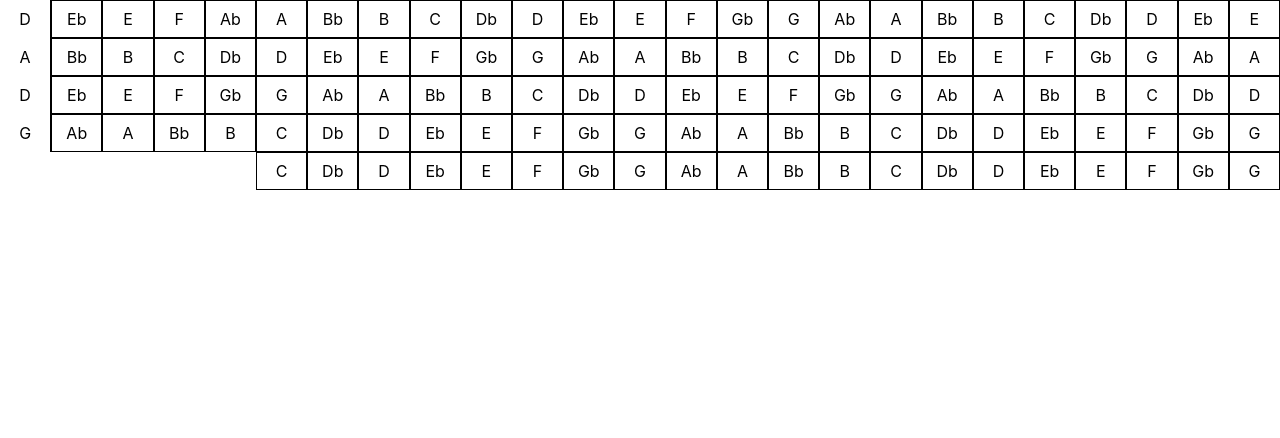
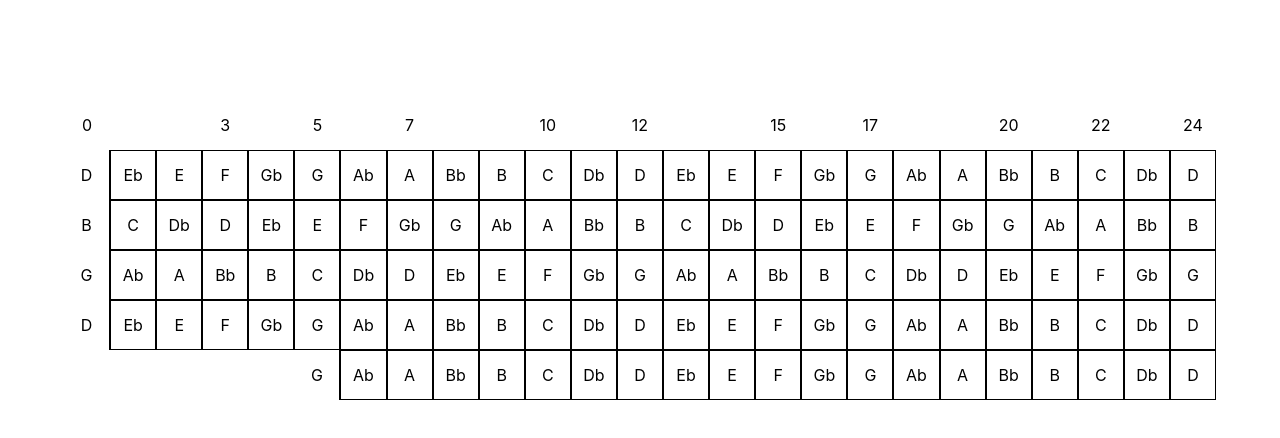
Before and after one commit to jonlemarquand/iknowbanjo, a React (Create React App) app: page / in a window 1280 px wide. Shown: the top 438 px of the page. Built offline with nearby package versions, Linux system fonts and the light colour scheme.

Commit message:
Format banjo grid

```diff
--- a/src/App.js
+++ b/src/App.js
@@ -1,10 +1,14 @@
 import React from 'react';
 import BanjoGrid from './components/BanjoGrid';
 
-const App = () => (
-  <div>
-    <BanjoGrid />
-  </div>
-);
+import './App.scss';
+
+const App = () => {
+  return (
+    <div className="app">
+      <BanjoGrid />
+    </div>
+  );
+};
 
 export default App;
--- a/src/App.scss
+++ b/src/App.scss
@@ -0,0 +1,8 @@
+.app {
+  display: flex;
+  flex-direction: column;
+  justify-content: flex-start;
+  align-items: center;
+  width: 100vw;
+  height: 100vh;
+}
--- a/src/components/BanjoGrid/BanjoGrid.scss
+++ b/src/components/BanjoGrid/BanjoGrid.scss
@@ -2,7 +2,10 @@
   display: grid;
   grid-template-columns: repeat(25, 1fr);
   grid-template-rows: repeat(6, 1fr);
-  max-width: 1300px;
+  max-width: 90%;
+  width: 1400px;
+  height: 300px;
+  margin-top: 100px;
 
   &__square {
     border: 1px solid black;
@@ -16,6 +19,16 @@
       border-top: 0;
       border-bottom: 0;
     }
+
+    &.tab-5.string-5 {
+      border-left: 0;
+      border-top: 0;
+      border-bottom: 0;
+    }
+
+    &.string-0 {
+      border: 0;
+    }
   }
 }
 
@@ -25,8 +38,8 @@
   }
 }
 
-@for $i from 1 through 5 {
+@for $i from 0 through 5 {
   .string-#{$i} {
-    grid-row: $i;
+    grid-row: ($i + 1);
   }
 }
--- a/src/data/AllStrings.js
+++ b/src/data/AllStrings.js
@@ -1,268 +1,66 @@
 const AllStrings = [
   {
-    string: 1,
+    string: 0,
     tabs: [
       {
         tab: '0',
-        noteName: 'D',
+        noteName: '0',
+        noteLiteral: 'D4',
+      },
+      {
+        tab: 3,
+        noteName: '3',
+        noteLiteral: 'F4',
+      },
+      {
+        tab: 5,
+        noteName: '5',
+        noteLiteral: 'G4',
+      },
+      {
+        tab: 7,
+        noteName: '7',
+        noteLiteral: 'A4',
+      },
+      {
+        tab: 10,
+        noteName: '10',
+        noteLiteral: 'C5',
+      },
+      {
+        tab: 12,
+        noteName: '12',
         noteLiteral: 'D5',
       },
       {
-        tab: 1,
-        noteName: 'Eb',
-        noteLiteral: 'Eb5',
+        tab: 15,
+        noteName: '15',
+        noteLiteral: 'F5',
       },
       {
-        tab: 2,
-        noteName: 'E',
-        noteLiteral: 'E5',
-      },
-      {
-        tab: 3,
-        noteName: 'F',
+        tab: 17,
+        noteName: '17',
         noteLiteral: 'G5',
       },
       {
-        tab: 4,
-        noteName: 'Ab',
-        noteLiteral: 'Ab5',
-      },
-      {
-        tab: 5,
-        noteName: 'A',
-        noteLiteral: 'A5',
-      },
-      {
-        tab: 6,
-        noteName: 'Bb',
+        tab: 20,
+        noteName: '20',
         noteLiteral: 'Bb5',
       },
       {
-        tab: 7,
-        noteName: 'B',
-        noteLiteral: 'B5',
-      },
-      {
-        tab: 8,
-        noteName: 'C',
+        tab: 22,
+        noteName: '22',
         noteLiteral: 'C6',
       },
       {
-        tab: 9,
-        noteName: 'Db',
-        noteLiteral: 'Db6',
-      },
-      {
-        tab: 10,
-        noteName: 'D',
+        tab: 24,
+        noteName: '24',
         noteLiteral: 'D6',
-      },
-      {
-        tab: 11,
-        noteName: 'Eb',
-        noteLiteral: 'Eb6',
-      },
-      {
-        tab: 12,
-        noteName: 'E',
-        noteLiteral: 'E6',
-      },
-      {
-        tab: 13,
-        noteName: 'F',
-        noteLiteral: 'F6',
-      },
-      {
-        tab: 14,
-        noteName: 'Gb',
-        noteLiteral: 'Gb6',
-      },
-      {
-        tab: 15,
-        noteName: 'G',
-        noteLiteral: 'G6',
-      },
-      {
-        tab: 16,
-        noteName: 'Ab',
-        noteLiteral: 'Ab6',
-      },
-      {
-        tab: 17,
-        noteName: 'A',
-        noteLiteral: 'A6',
-      },
-      {
-        tab: 18,
-        noteName: 'Bb',
-        noteLiteral: 'Bb6',
-      },
-      {
-        tab: 19,
-        noteName: 'B',
-        noteLiteral: 'B6',
-      },
-      {
-        tab: 20,
-        noteName: 'C',
-        noteLiteral: 'C7',
-      },
-      {
-        tab: 21,
-        noteName: 'Db',
-        noteLiteral: 'Db7',
-      },
-      {
-        tab: 22,
-        noteName: 'D',
-        noteLiteral: 'D7',
-      },
-      {
-        tab: 23,
-        noteName: 'Eb',
-        noteLiteral: 'Eb7',
-      },
-      {
-        tab: 24,
-        noteName: 'E',
-        noteLiteral: 'E7',
       },
     ],
   },
-  // String 2
   {
-    string: 2,
-    tabs: [
-      {
-        tab: '0',
-        noteName: 'A',
-        noteLiteral: 'A4',
-      },
-      {
-        tab: 1,
-        noteName: 'Bb',
-        noteLiteral: 'Bb4',
-      },
-      {
-        tab: 2,
-        noteName: 'B',
-        noteLiteral: 'B4',
-      },
-      {
-        tab: 3,
-        noteName: 'C',
-        noteLiteral: 'C5',
-      },
-      {
-        tab: 4,
-        noteName: 'Db',
-        noteLiteral: 'Db5',
-      },
-      {
-        tab: 5,
-        noteName: 'D',
-        noteLiteral: 'D5',
-      },
-      {
-        tab: 6,
-        noteName: 'Eb',
-        noteLiteral: 'Eb5',
-      },
-      {
-        tab: 7,
-        noteName: 'E',
-        noteLiteral: 'E5',
-      },
-      {
-        tab: 8,
-        noteName: 'F',
-        noteLiteral: 'F5',
-      },
-      {
-        tab: 9,
-        noteName: 'Gb',
-        noteLiteral: 'Gb5',
-      },
-      {
-        tab: 10,
-        noteName: 'G',
-        noteLiteral: 'G5',
-      },
-      {
-        tab: 11,
-        noteName: 'Ab',
-        noteLiteral: 'Ab5',
-      },
-      {
-        tab: 12,
-        noteName: 'A',
-        noteLiteral: 'A5',
-      },
-      {
-        tab: 13,
-        noteName: 'Bb',
-        noteLiteral: 'Bb5',
-      },
-      {
-        tab: 14,
-        noteName: 'B',
-        noteLiteral: 'B5',
-      },
-      {
-        tab: 15,
-        noteName: 'C',
-        noteLiteral: 'C6',
-      },
-      {
-        tab: 16,
-        noteName: 'Db',
-        noteLiteral: 'Db6',
-      },
-      {
-        tab: 17,
-        noteName: 'D',
-        noteLiteral: 'D6',
-      },
-      {
-        tab: 18,
-        noteName: 'Eb',
-        noteLiteral: 'Eb6',
-      },
-      {
-        tab: 19,
-        noteName: 'E',
-        noteLiteral: 'E6',
-      },
-      {
-        tab: 20,
-        noteName: 'F',
-        noteLiteral: 'F6',
-      },
-      {
-        tab: 21,
-        noteName: 'Gb',
-        noteLiteral: 'Gb6',
-      },
-      {
-        tab: 22,
-        noteName: 'G',
-        noteLiteral: 'G6',
-      },
-      {
-        tab: 23,
-        noteName: 'Ab',
-        noteLiteral: 'Ab6',
-      },
-      {
-        tab: 24,
-        noteName: 'A',
-        noteLiteral: 'A6',
-      },
-    ],
-  },
-  // String 3
-  {
-    string: 3,
+    string: 1,
     tabs: [
       {
         tab: '0',
@@ -391,9 +189,140 @@ const AllStrings = [
       },
     ],
   },
-  // String 4
+  // String 2
   {
-    string: 4,
+    string: 2,
+    tabs: [
+      {
+        tab: '0',
+        noteName: 'B',
+        noteLiteral: 'A4',
+      },
+      {
+        tab: 1,
+        noteName: 'C',
+        noteLiteral: 'Bb4',
+      },
+      {
+        tab: 2,
+        noteName: 'Db',
+        noteLiteral: 'B4',
+      },
+      {
+        tab: 3,
+        noteName: 'D',
+        noteLiteral: 'C5',
+      },
+      {
+        tab: 4,
+        noteName: 'Eb',
+        noteLiteral: 'Db5',
+      },
+      {
+        tab: 5,
+        noteName: 'E',
+        noteLiteral: 'D5',
+      },
+      {
+        tab: 6,
+        noteName: 'F',
+        noteLiteral: 'Eb5',
+      },
+      {
+        tab: 7,
+        noteName: 'Gb',
+        noteLiteral: 'Gb5',
+      },
+      {
+        tab: 8,
+        noteName: 'G',
+        noteLiteral: 'G5',
+      },
+      {
+        tab: 9,
+        noteName: 'Ab',
+        noteLiteral: 'Ab5',
+      },
+      {
+        tab: 10,
+        noteName: 'A',
+        noteLiteral: 'A5',
+      },
+      {
+        tab: 11,
+        noteName: 'Bb',
+        noteLiteral: 'Bb5',
+      },
+      {
+        tab: 12,
+        noteName: 'B',
+        noteLiteral: 'B5',
+      },
+      {
+        tab: 13,
+        noteName: 'C',
+        noteLiteral: 'C6',
+      },
+      {
+        tab: 14,
+        noteName: 'Db',
+        noteLiteral: 'Db6',
+      },
+      {
+        tab: 15,
+        noteName: 'D',
+        noteLiteral: 'D6',
+      },
+      {
+        tab: 16,
+        noteName: 'Eb',
+        noteLiteral: 'Eb6',
+      },
+      {
+        tab: 17,
+        noteName: 'E',
+        noteLiteral: 'E6',
+      },
+      {
+        tab: 18,
+        noteName: 'F',
+        noteLiteral: 'F6',
+      },
+      {
+        tab: 19,
+        noteName: 'Gb',
+        noteLiteral: 'Gb6',
+      },
+      {
+        tab: 20,
+        noteName: 'G',
+        noteLiteral: 'G6',
+      },
+      {
+        tab: 21,
+        noteName: 'Ab',
+        noteLiteral: 'Ab6',
+      },
+      {
+        tab: 22,
+        noteName: 'A',
+        noteLiteral: 'A6',
+      },
+      {
+        tab: 23,
+        noteName: 'Bb',
+        noteLiteral: 'A6',
+      },
+      {
+        tab: 24,
+        noteName: 'B',
+        noteLiteral: 'A6',
+      },
+    ],
+  },
+  // String 3
+  {
+    string: 3,
     tabs: [
       {
         tab: '0',
@@ -522,108 +451,239 @@ const AllStrings = [
       },
     ],
   },
+  // String 4
+  {
+    string: 4,
+    tabs: [
+      {
+        tab: '0',
+        noteName: 'D',
+        noteLiteral: 'D4',
+      },
+      {
+        tab: 1,
+        noteName: 'Eb',
+        noteLiteral: 'Eb4',
+      },
+      {
+        tab: 2,
+        noteName: 'E',
+        noteLiteral: 'E4',
+      },
+      {
+        tab: 3,
+        noteName: 'F',
+        noteLiteral: 'F4',
+      },
+      {
+        tab: 4,
+        noteName: 'Gb',
+        noteLiteral: 'Gb4',
+      },
+      {
+        tab: 5,
+        noteName: 'G',
+        noteLiteral: 'G4',
+      },
+      {
+        tab: 6,
+        noteName: 'Ab',
+        noteLiteral: 'Ab4',
+      },
+      {
+        tab: 7,
+        noteName: 'A',
+        noteLiteral: 'A4',
+      },
+      {
+        tab: 8,
+        noteName: 'Bb',
+        noteLiteral: 'Bb4',
+      },
+      {
+        tab: 9,
+        noteName: 'B',
+        noteLiteral: 'B4',
+      },
+      {
+        tab: 10,
+        noteName: 'C',
+        noteLiteral: 'C5',
+      },
+      {
+        tab: 11,
+        noteName: 'Db',
+        noteLiteral: 'Db5',
+      },
+      {
+        tab: 12,
+        noteName: 'D',
+        noteLiteral: 'D5',
+      },
+      {
+        tab: 13,
+        noteName: 'Eb',
+        noteLiteral: 'Eb5',
+      },
+      {
+        tab: 14,
+        noteName: 'E',
+        noteLiteral: 'E5',
+      },
+      {
+        tab: 15,
+        noteName: 'F',
+        noteLiteral: 'F5',
+      },
+      {
+        tab: 16,
+        noteName: 'Gb',
+        noteLiteral: 'Gb5',
+      },
+      {
+        tab: 17,
+        noteName: 'G',
+        noteLiteral: 'G5',
+      },
+      {
+        tab: 18,
+        noteName: 'Ab',
+        noteLiteral: 'Ab5',
+      },
+      {
+        tab: 19,
+        noteName: 'A',
+        noteLiteral: 'A5',
+      },
+      {
+        tab: 20,
+        noteName: 'Bb',
+        noteLiteral: 'Bb5',
+      },
+      {
+        tab: 21,
+        noteName: 'B',
+        noteLiteral: 'B5',
+      },
+      {
+        tab: 22,
+        noteName: 'C',
+        noteLiteral: 'C6',
+      },
+      {
+        tab: 23,
+        noteName: 'Db',
+        noteLiteral: 'Db6',
+      },
+      {
+        tab: 24,
+        noteName: 'D',
+        noteLiteral: 'D6',
+      },
+    ],
+  },
   {
     string: 5,
     tabs: [
       {
         tab: 5,
-        noteName: 'C',
-        noteLiteral: 'C4',
-      },
-      {
-        tab: 6,
-        noteName: 'Db',
-        noteLiteral: 'Db4',
-      },
-      {
-        tab: 7,
-        noteName: 'D',
-        noteLiteral: 'D4',
-      },
-      {
-        tab: 8,
-        noteName: 'Eb',
-        noteLiteral: 'Eb4',
-      },
-      {
-        tab: 9,
-        noteName: 'E',
-        noteLiteral: 'E4',
-      },
-      {
-        tab: 10,
-        noteName: 'F',
-        noteLiteral: 'F4',
-      },
-      {
-        tab: 11,
-        noteName: 'Gb',
-        noteLiteral: 'Gb4',
-      },
-      {
-        tab: 12,
         noteName: 'G',
         noteLiteral: 'G4',
       },
       {
-        tab: 13,
+        tab: 6,
         noteName: 'Ab',
         noteLiteral: 'Ab4',
       },
       {
-        tab: 14,
+        tab: 7,
         noteName: 'A',
         noteLiteral: 'A4',
       },
       {
-        tab: 15,
+        tab: 8,
         noteName: 'Bb',
         noteLiteral: 'Bb4',
       },
       {
-        tab: 16,
+        tab: 9,
         noteName: 'B',
         noteLiteral: 'B4',
       },
       {
-        tab: 17,
+        tab: 10,
         noteName: 'C',
         noteLiteral: 'C5',
       },
       {
-        tab: 18,
+        tab: 11,
         noteName: 'Db',
         noteLiteral: 'Db5',
       },
       {
-        tab: 19,
+        tab: 12,
         noteName: 'D',
         noteLiteral: 'D5',
       },
       {
-        tab: 20,
+        tab: 13,
         noteName: 'Eb',
         noteLiteral: 'Eb5',
       },
       {
-        tab: 21,
+        tab: 14,
         noteName: 'E',
         noteLiteral: 'E5',
       },
       {
-        tab: 22,
+        tab: 15,
         noteName: 'F',
         noteLiteral: 'F5',
       },
       {
-        tab: 23,
+        tab: 16,
         noteName: 'Gb',
         noteLiteral: 'Gb5',
       },
       {
-        tab: 24,
+        tab: 17,
         noteName: 'G',
         noteLiteral: 'G5',
+      },
+      {
+        tab: 18,
+        noteName: 'Ab',
+        noteLiteral: 'Ab5',
+      },
+      {
+        tab: 19,
+        noteName: 'A',
+        noteLiteral: 'A5',
+      },
+      {
+        tab: 20,
+        noteName: 'Bb',
+        noteLiteral: 'Bb5',
+      },
+      {
+        tab: 21,
+        noteName: 'B',
+        noteLiteral: 'B5',
+      },
+      {
+        tab: 22,
+        noteName: 'C',
+        noteLiteral: 'C6',
+      },
+      {
+        tab: 23,
+        noteName: 'Db',
+        noteLiteral: 'Db6',
+      },
+      {
+        tab: 24,
+        noteName: 'D',
+        noteLiteral: 'D6',
       },
     ],
   },
```
